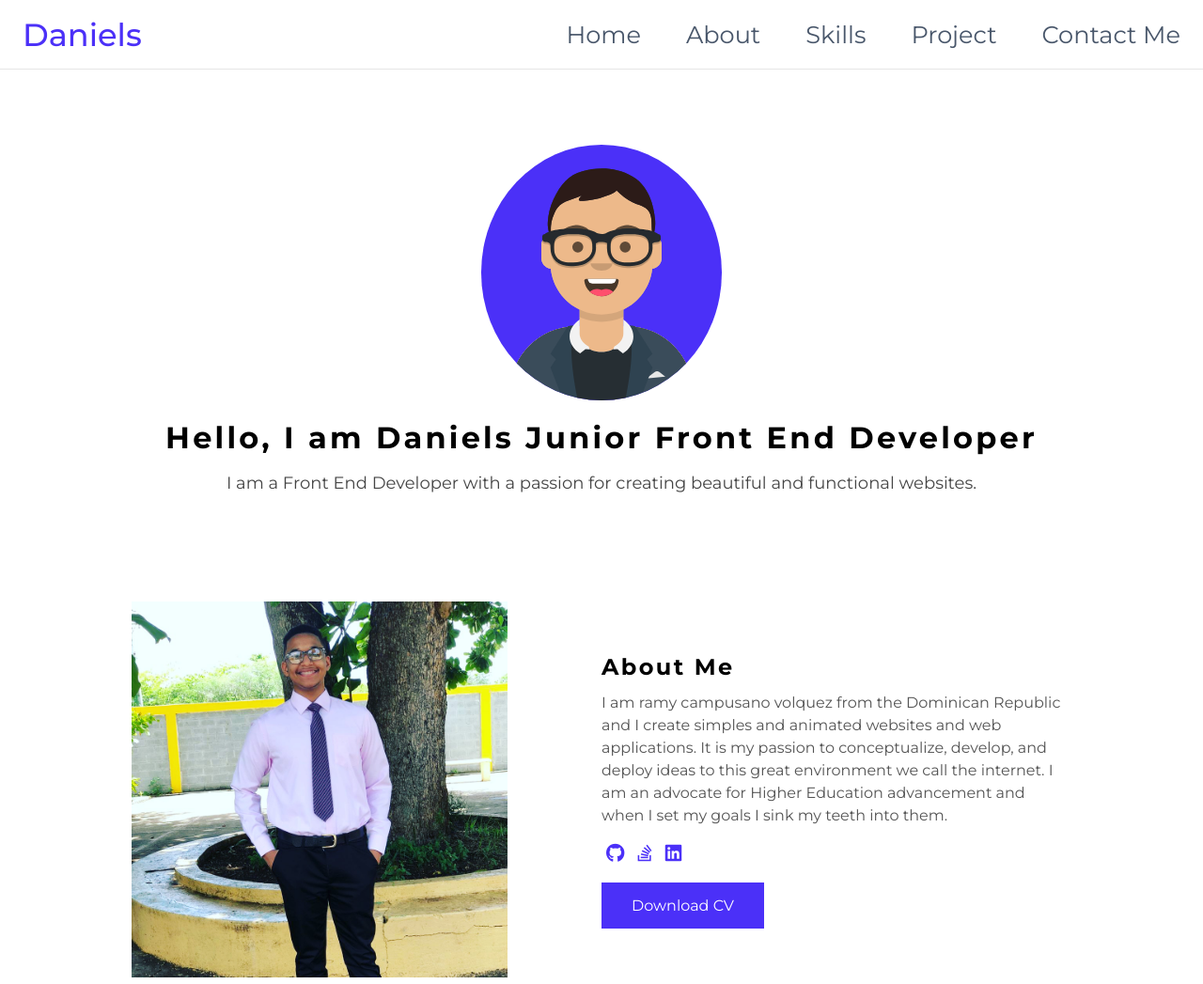
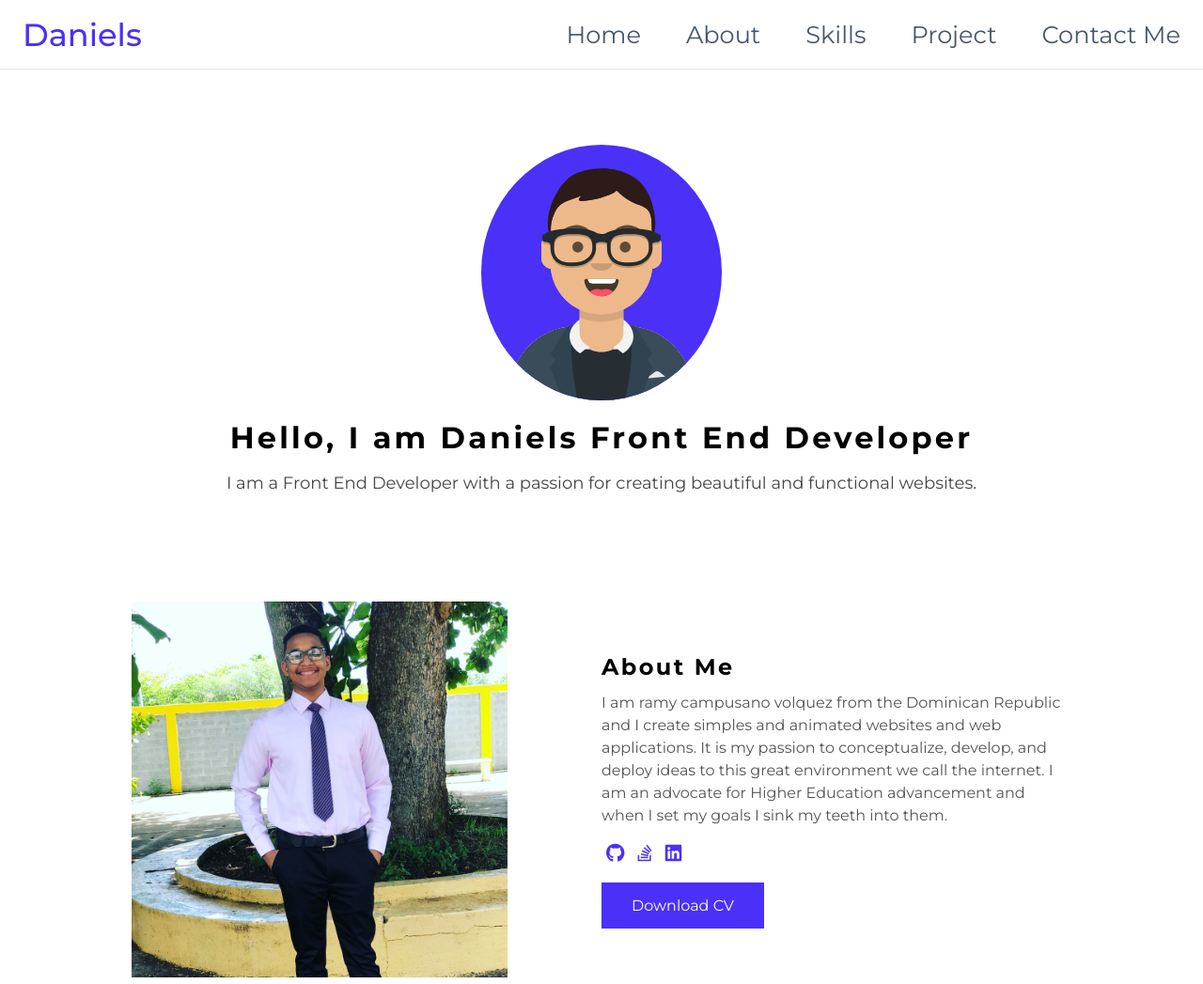
Before and after one commit to Daniels-not/Portfolio, a website: page index.html in a window 1280 px wide. Shown: the top 1047 px of the page at 94% size. Drawn offline with nearby package versions, Linux system fonts and the light colour scheme.

Commit message:
TITLE ERROR FIXED

```diff
--- a/index.html
+++ b/index.html
@@ -55,7 +55,7 @@
       </div>
       <div id="home_desc">
         <h1 class="title">
-          Hello, I am Daniels Junior Front End Developer
+          Hello, I am Daniels Front End Developer
         </h1>
         <p class="subtitle">
           I am a Front End Developer with a passion for creating beautiful and functional websites.
```
